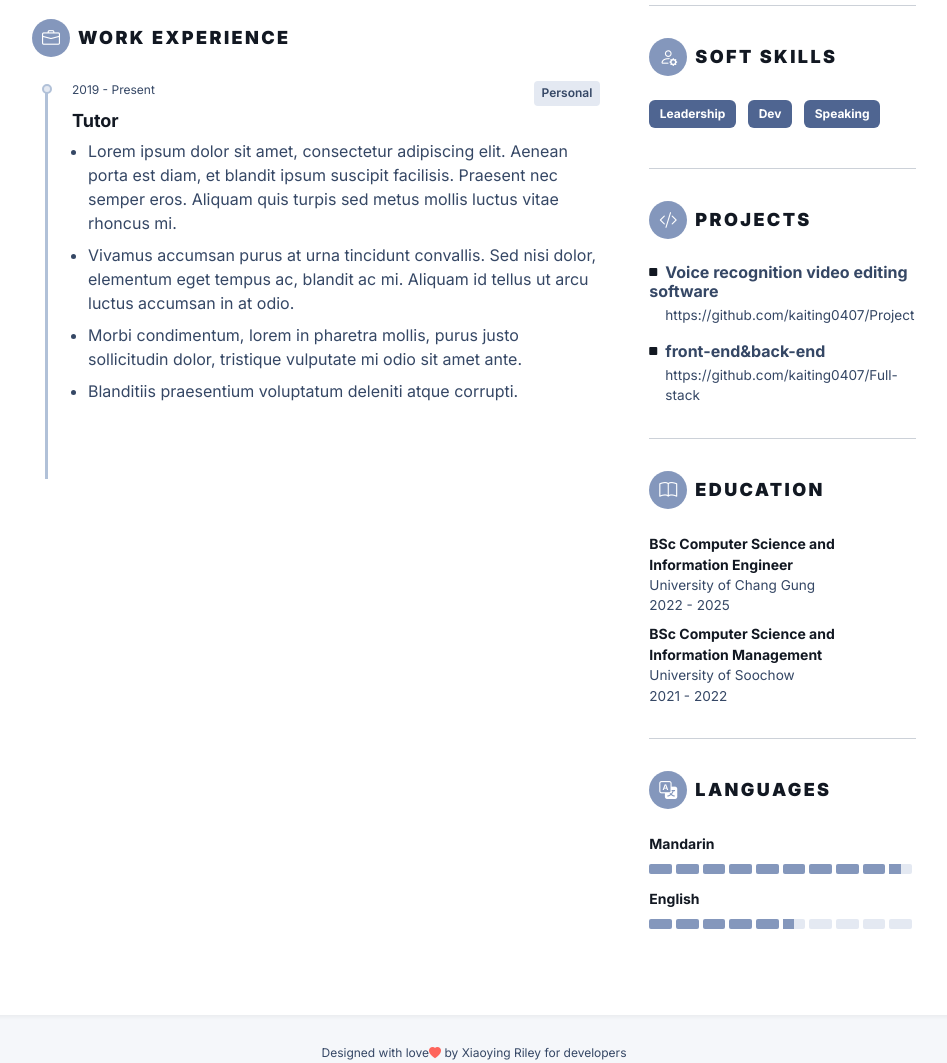
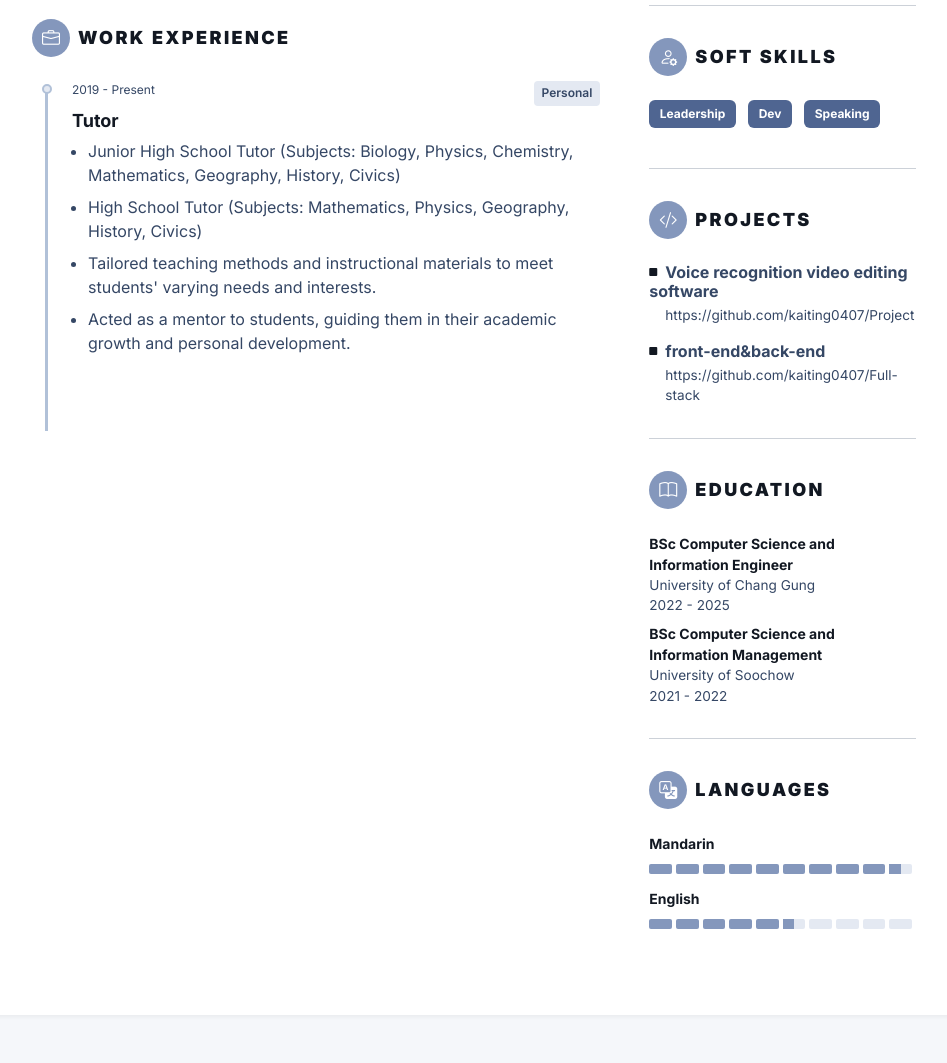
Before and after one commit to kaiting0407/kaiting0407.github.io, a plain HTML site: page index.html in a window 1280 px wide. Shown: the part 816-1879 px from the top of the page, without its empty margins (166-1113 px from the left). Drawn offline with nearby package versions, Linux system fonts and the light colour scheme.

Commit message:
about me

```diff
--- a/index.html
+++ b/index.html
@@ -97,12 +97,11 @@
 
 
 												    <ul class="resume-timeline-list">
-													    <li>Lorem ipsum dolor sit amet, consectetur adipiscing elit. Aenean porta est diam, et blandit ipsum suscipit facilisis. Praesent nec semper eros. Aliquam quis turpis sed metus mollis luctus vitae rhoncus mi. </li>
-													    <li>Vivamus accumsan purus at urna tincidunt convallis. Sed nisi dolor, elementum eget tempus ac, blandit ac mi. Aliquam id tellus ut arcu luctus accumsan in at odio. </li>
-
-													    <li>Morbi condimentum, lorem in pharetra mollis, purus justo sollicitudin dolor, tristique vulputate mi odio sit amet ante.</li>
-													    <li>Blanditiis praesentium voluptatum deleniti atque corrupti.</li>
-												    </ul>
+													    <li>Junior High School Tutor (Subjects: Biology, Physics, Chemistry, Mathematics, Geography, History, Civics)</li>
+													    <li>High School Tutor (Subjects: Mathematics, Physics, Geography, History, Civics)</li>
+												   		<li>Tailored teaching methods and instructional materials to meet students' varying needs and interests.</li>
+														<li>Acted as a mentor to students, guiding them in their academic growth and personal development.</li>
+													</ul>
 
 											    </div><!--//resume-timeline-item-desc-->
 
@@ -266,7 +265,7 @@
 
 	<footer class="footer text-center py-4">
 		<!--/* This template is free as long as you keep the footer attribution link. If you'd like to use the template without the attribution link, you can buy the commercial license via our website: themes.3rdwavemedia.com Thank you for your support. :) */-->
-		<small class="copyright">Designed with <span class="sr-only">love</span><i class="bi bi-heart-fill" style="color:#fe655c"></i> by <a class="theme-link" href="http://themes.3rdwavemedia.com" target="_blank">Xiaoying Riley</a> for developers</small>
+		<!-- <small class="copyright">Designed with <span class="sr-only">love</span><i class="bi bi-heart-fill" style="color:#fe655c"></i> by <a class="theme-link" href="http://themes.3rdwavemedia.com" target="_blank">Xiaoying Riley</a> for developers</small> -->
 	</footer>
 
 </body>
```
